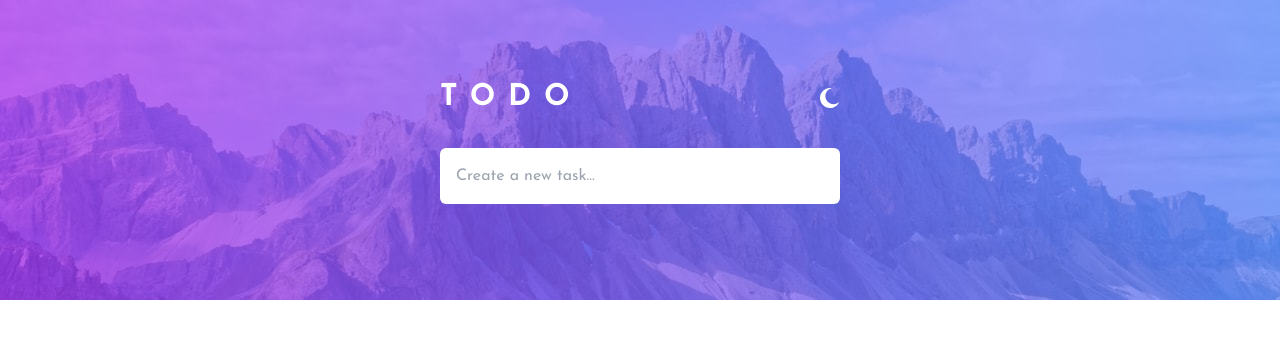
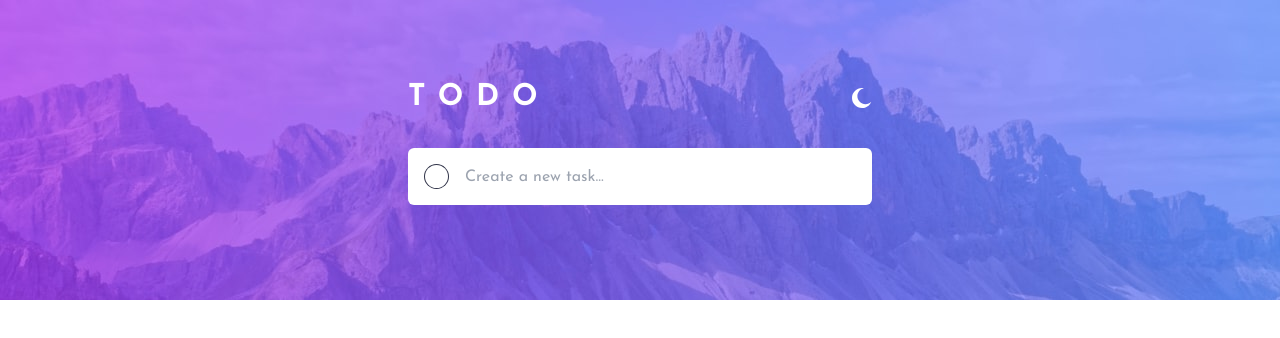
Before and after one commit to aliraza5490/next-15-todo-front, a Next.js app: page / in a window 1280 px wide. Shown: the top 338 px of the page. Built offline with nearby package versions, Linux system fonts and the light colour scheme.

Commit message:
add todo form

```diff
--- /dev/null
+++ b/app/components/AddTodoForm.tsx
@@ -0,0 +1,22 @@
+'use client';
+import { FC, useState } from 'react';
+import Checkbox from './Checkbox';
+import TodoInput from './TodoInput';
+
+const AddTodoForm: FC = () => {
+  const [todo, setTodo] = useState('');
+  const [checked, setChecked] = useState(false);
+
+  return (
+    <div className="flex items-center justify-between rounded-md p-3 md:p-4 gap-4 bg-white dark:bg-secondDark ">
+      <Checkbox id="add-checkbox" value={checked} onChange={setChecked} />
+      <TodoInput
+        placeholder="Create a new task..."
+        value={todo}
+        onChange={(e) => setTodo(e.target.value)}
+      />
+    </div>
+  );
+};
+
+export default AddTodoForm;
--- /dev/null
+++ b/app/components/Checkbox.tsx
@@ -0,0 +1,39 @@
+'use client';
+import IconCheck from '@/app/assets/images/icon-check.svg';
+import Image from 'next/image';
+import { FC } from 'react';
+
+const Checkbox: FC<{
+  id: string;
+  value?: boolean;
+  onChange?: (value: boolean) => void;
+}> = ({ id, value, onChange }) => {
+  const handleChange = (e: React.ChangeEvent<HTMLInputElement>) => {
+    console.log('Checkbox value:', e.target.checked);
+    if (onChange) onChange(!value);
+  };
+
+  return (
+    <label htmlFor={id} className="cursor-pointer">
+      {/* By default it should be un-checked */}
+      <input
+        className="hidden"
+        id={id}
+        type="checkbox"
+        checked={value}
+        onChange={handleChange}
+      />
+      {value ? (
+        <div className="w-[25px] h-[25px] rounded-full flex items-center justify-center from-[hsl(192,100%,67%)] to-[hsl(280,87%,65%)] bg-gradient-to-br ">
+          <Image src={IconCheck} alt="Checked Item" height={10} width={10} />
+        </div>
+      ) : (
+        <div className="w-[25px] h-[25px] rounded-full flex items-center justify-center from-[hsl(192,100%,67%)] to-[hsl(280,87%,65%)] hover:bg-gradient-to-br bg-[#2f3247]">
+          <div className="w-[23px] h-[23px] rounded-full bg-white dark:bg-secondDark"></div>
+        </div>
+      )}
+    </label>
+  );
+};
+
+export default Checkbox;
--- a/app/components/TodoInput.tsx
+++ b/app/components/TodoInput.tsx
@@ -3,7 +3,7 @@ const TodoInput: React.FC<React.InputHTMLAttributes<HTMLInputElement>> = ({
 }) => {
   return (
     <input
-      className="w-full rounded-md p-3 md:p-4 outline-none dark:bg-secondDark dark:text-white"
+      className="w-full outline-none dark:text-[hsl(233,11%,84%)]  dark:bg-secondDark m-0 p-0"
       type="text"
       {...props}
     />
--- a/app/globals.css
+++ b/app/globals.css
@@ -9,6 +9,12 @@
 :root {
   --background: #ffffff;
   --foreground: #000000;
+}
+
+body {
+  color: var(--foreground);
+  background: var(--background);
+  font-family: Arial, Helvetica, sans-serif;
 }
 
 .bg {
@@ -35,7 +41,7 @@
 
 html[data-theme='dark'] {
   --background: #181824;
-  --foreground: #ffffff;
+  --foreground: hsl(0, 0%, 98%);
 
   .bg {
     background: url('/bg-desktop-dark.jpg') no-repeat;
@@ -43,9 +49,3 @@ html[data-theme='dark'] {
     height: 18.75rem;
   }
 }
-
-body {
-  color: var(--foreground);
-  background: var(--background);
-  font-family: Arial, Helvetica, sans-serif;
-}
--- a/app/page.tsx
+++ b/app/page.tsx
@@ -1,5 +1,5 @@
+import AddTodoForm from './components/AddTodoForm';
 import ThemeSwitch from './components/ThemeSwitch';
-import TodoInput from './components/TodoInput';
 
 export default function Home() {
   return (
@@ -8,7 +8,7 @@ export default function Home() {
       <div className="bg w-full absolute top-0 left-0 -z-10"></div>
 
       {/* content */}
-      <div className="max-w-md px-6 relative top-10 md:top-20 left-1/2 -translate-x-1/2">
+      <div className="max-w-lg px-6 relative top-10 md:top-20 left-1/2 -translate-x-1/2">
         <div className="flex justify-between pb-8 items-center">
           <h1 className="text-xl md:text-3xl font-[700] text-white tracking-[.6rem] md:tracking-[.8rem]">
             TODO
@@ -17,7 +17,7 @@ export default function Home() {
         </div>
 
         {/* Add New Tasks */}
-        <TodoInput placeholder="Create a new task..." />
+        <AddTodoForm />
 
         {/* Todo List */}
         <div></div>
```
Also changed, not shown: starter/style-guide.md (+12 -12 lines).
